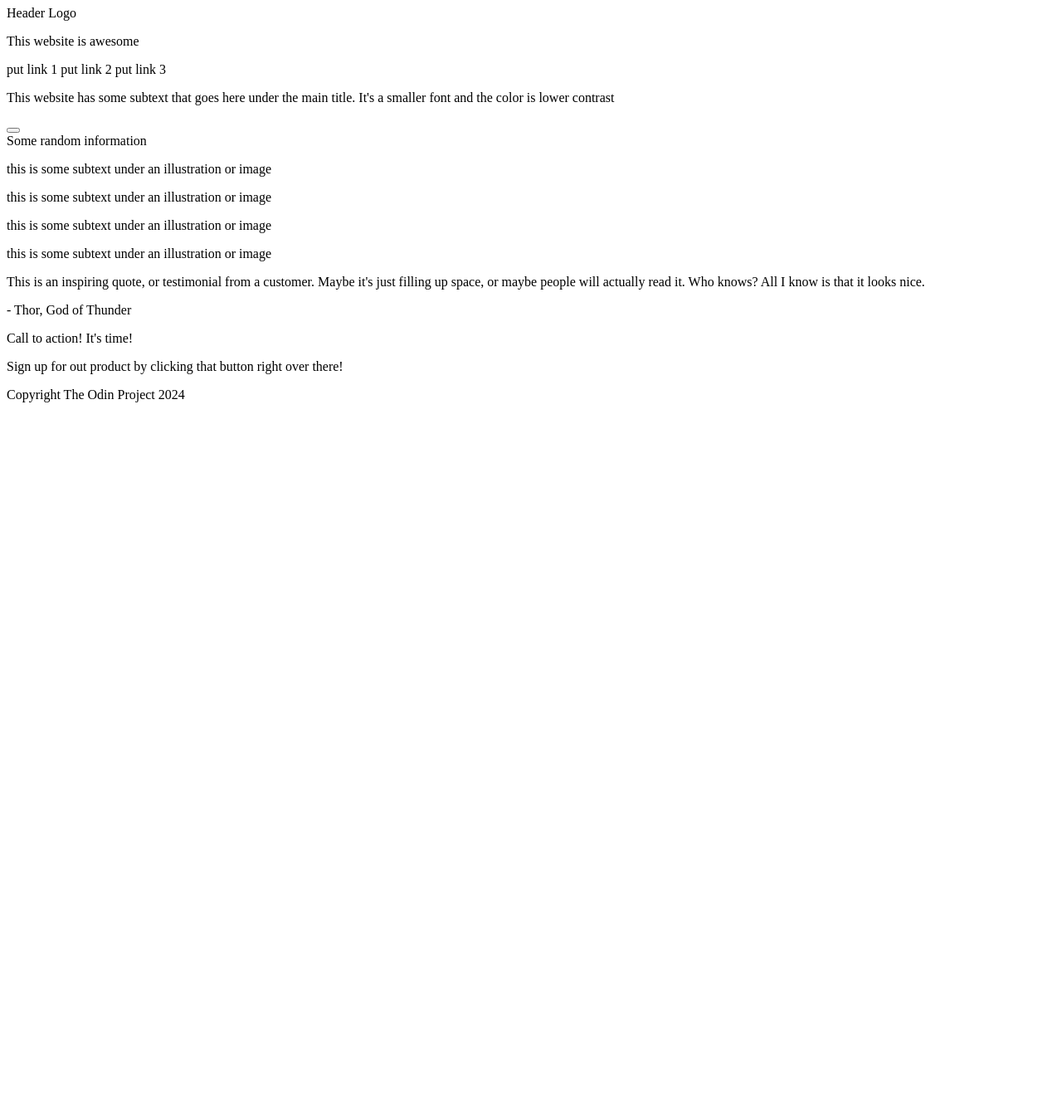
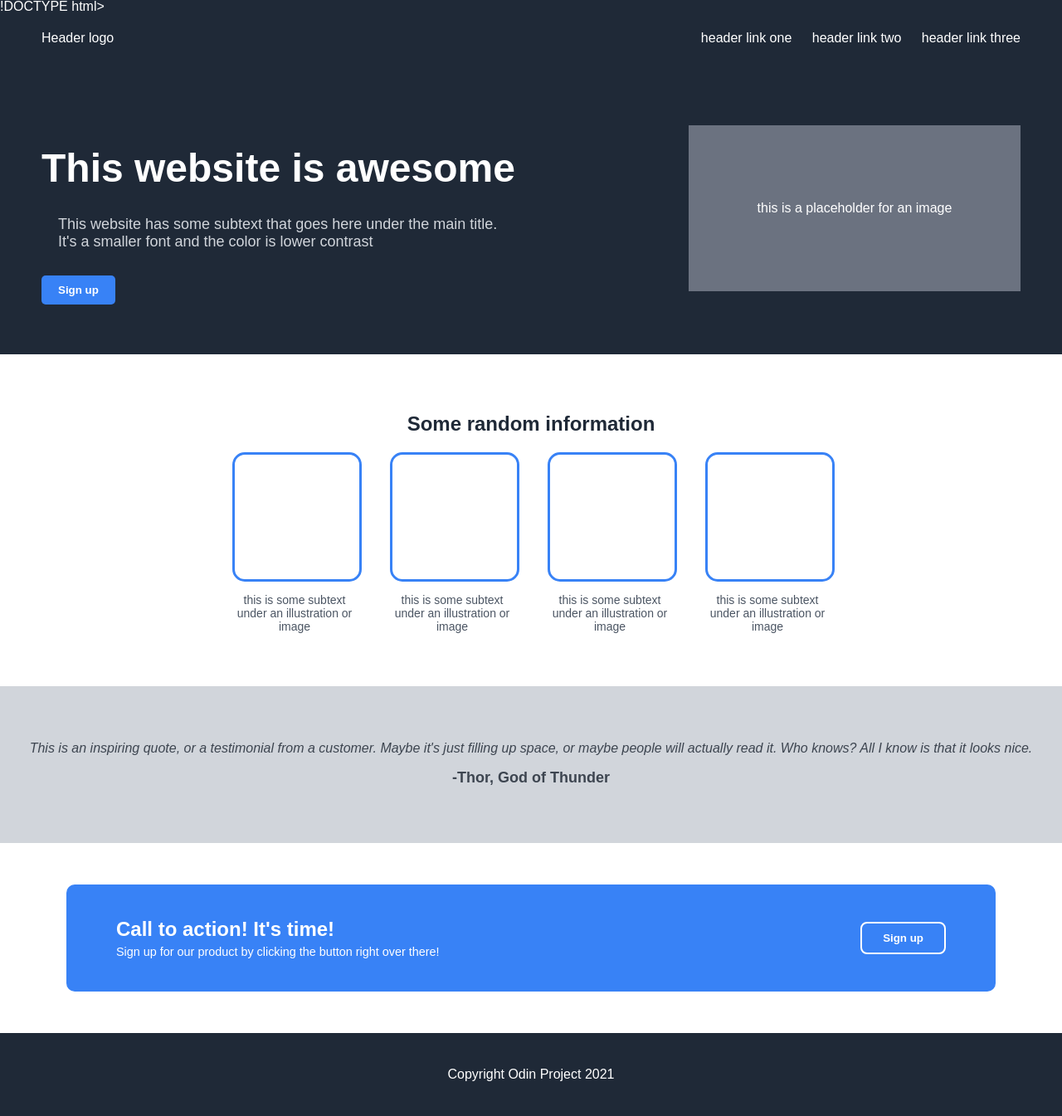
Before and after one commit to sukika/Project-landing-page, a plain HTML site: page index.html in a window 1280 px wide. Shown: the part 1-1346 px from the top of the page at 83% size. Before the commit the page ends 800 px from the top, so only its background shows below. Drawn offline with Linux system fonts and the light colour scheme.

Commit message:
Finished project

```diff
--- a/index.html
+++ b/index.html
@@ -1,48 +1,70 @@
-<!DOCTYPE html>
+!DOCTYPE html>
 <html lang="en">
-
 <head>
     <meta charset="UTF-8">
     <meta name="viewport" content="width=device-width, initial-scale=1.0">
     <title>Document</title>
+    <link rel="stylesheet" href="styles.css">
 </head>
-
 <body>
-    <div>
-        <header>Header Logo</header>
-        <p>This website is awesome</p>
-        <div>
-            <a>put link 1</a>
-            <a>put link 2</a>
-            <a>put link 3</a>
-        </div>
+   <header class="header">
+    <div class="logo">Header logo</div>
+    <nav class="nav-links">
+        <a href="#">header link one</a>
+        <a href="#">header link two</a>
+        <a href="#">header link three</a>
+    </nav>
+   </header>
+   <section class="hero">
+    <div class="hero-text">
+        <h1>This website is awesome</h1>
+        <p>This website has some subtext that goes here under the main title. It's a smaller font and the color is lower contrast</p>
+        <button>Sign up</button>
     </div>
-    <div>
-        <p>This website has some subtext that goes here under the main title. It's a smaller font and the color is lower
-            contrast</p>
-        <button></button>
+    <div class="hero-image">
+        <div class="placeholder">this is a placeholder for an image</div>
     </div>
-    <div>
-        <header>Some random information</header>
-        <p>this is some subtext under an illustration or image</p>
-        <p>this is some subtext under an illustration or image</p>
-        <p>this is some subtext under an illustration or image</p>
-        <p>this is some subtext under an illustration or image</p>
+   </section>
+   <section class="information-section">
+    <h2>Some random information</h2>
+    <div class="info-container">
+        <div class="info-box">
+            <div class="info-image"></div>
+            <p>this is some subtext under an illustration or image</p>
     </div>
-    <div>
-        <p>This is an inspiring quote, or testimonial from a customer. Maybe it's just filling up space, or maybe people
-            will actually read it. Who knows? All I know is that it looks nice.</p>
-        <p>- Thor, God of Thunder</p>
+    <div class="info-box">
+        <div class="info-image"></div>
+        <p> this is some subtext under an illustration or image</p>
     </div>
-    <div>
-        <p>Call to action! It's time!</p>
-        <p> Sign up for out product by clicking that button right over there!</p>
+    <div class="info-box">
+        <div class="info-image"></div>
+        <p> this is some subtext under an illustration or image</p>
     </div>
-    <div>
-        <footer>
-            <p> Copyright The Odin Project 2024</p>
-        </footer>
+    <div class="info-box">
+        <div class="info-image"></div>
+        <p> this is some subtext under an illustration or image</p>
     </div>
+    </div>
+   </section>
+   <section class="testimonial">
+    <p class="quote">
+        This is an inspiring quote, or a testimonial from a customer. Maybe it's just filling up space, or maybe people will actually read it. Who knows? All I know is that it looks nice.
+    </p>
+    <p class="author">-Thor, God of Thunder</p>
+   </section>
+   <section class="cta-section">
+    <div class="cta-box">
+        <div class="cta-text">
+            <h3>Call to action! It's time!</h3>
+            <p>Sign up for our product by clicking the button right over there!</p>
+    </div>
+    <button class="cta-button">Sign up</button>
+    </div>
+   </section>
+   <section>
+    <footer class="footer">
+        <p> Copyright Odin Project 2021</p>
+    </footer>
+   </section>
 </body>
-
 </html>
--- a/styles.css
+++ b/styles.css
@@ -0,0 +1,149 @@
+body{
+    margin:0;
+    font-family: Arial, sans-serif;
+    background-color:#1f2937;
+    color:white;
+}
+.header{
+    display: flex;
+    justify-content: space-between;
+    align-items:center;
+    padding:20px 50px;
+}
+.nav-links a {
+    margin-left: 20px;
+    text-decoration: none;
+    color: white;
+}
+.hero {
+    background-color: #1f2937;
+    display: flex;
+    justify-content: space-between;
+    align-items:center;
+    padding: 60px 50px;
+}
+
+
+.hero-text{
+    max-width:50%;
+}
+.hero-text h1{
+    font-size: 48px;
+    font-weight: bold;
+    margin-bottom: 20px;
+}
+.hero-text p{
+    font-size: 18px;
+    color: #d1d5db;
+    padding: 10px 20px;
+    margin-bottom:20px;
+}
+.hero-image .placeholder{
+    width: 400px;
+    height: 200px;
+    background-color:#6b7280;
+    display:flex;
+    align-items:center;
+    justify-content:center;
+    color:white;
+}
+.hero-text button{
+background-color: #3882f6;
+color:white;
+padding:10px 20px;
+border: none;
+border-radius: 5px;
+font-weight: bold;
+}
+.info-section{
+    background-color:white;
+    color:#1f2937;
+    text-align: center;
+    padding: 50px 20px;
+}
+.info-section h2 {
+    font-size: 24px;
+    font-weight: bold;
+    margin-bottom: 40px;
+}
+.info-container {
+    display:flex;
+    justify-content: center;
+    gap: 40px;
+    flex-wrap: wrap;
+}
+.info-box{
+    width: 150px;
+}
+.info-image {
+    width: 150px;
+    height: 150px;
+    border: 3px solid #3882f6;
+    border-radius: 15px;
+    margin: 0 auto 10px auto;
+}
+.info-box p {
+    font-size: 14px;
+    color: #4b5563;
+}
+.information-section {
+text-align: center;
+padding: 50px;
+background-color: white;
+color: #1f2937;
+}
+.cta-section{
+    background-color: white;
+    display:flex;
+    justify-content: center;
+    padding: 50px 0;
+}
+.cta-box {
+    background-color: #3882f6;
+    color:white;
+    padding: 40px 60px;
+    border-radius:10px;
+    width: 80%;
+    max-width: 1000px;
+    display:flex;
+    justify-content: space-between;
+    align-items: center;
+    flex-wrap:wrap;
+}
+.cta-text h3 {
+   margin: 0;
+   font-size: 1.5rem;
+   font-weight: bold;
+}
+.cta-text p {
+    margin: 5px 0 0;
+    color: white;
+    font-size: 0.9rem
+}
+.cta-button {
+    background-color: transparent;
+    color:white;
+    border: 2px solid white;
+    border-radius: 8px;
+    padding: 10px 25px;
+    font-weight: bold;
+}
+.testimonial{
+    background-color: #d1d5db;
+    padding: 50px 20px;
+    text-align:center;
+    font-style:italic;
+    color:#3d4550;
+}
+.testimonial .author{
+font-weight:bold;
+font-size: 18px;
+font-style: normal;
+margin-top: 10px;
+}
+.footer {
+    display:flex;
+    justify-content: center;
+    align-items: center;
+    height: 100px
+}
```
Also changed, not shown: images/times.jpeg (added).
